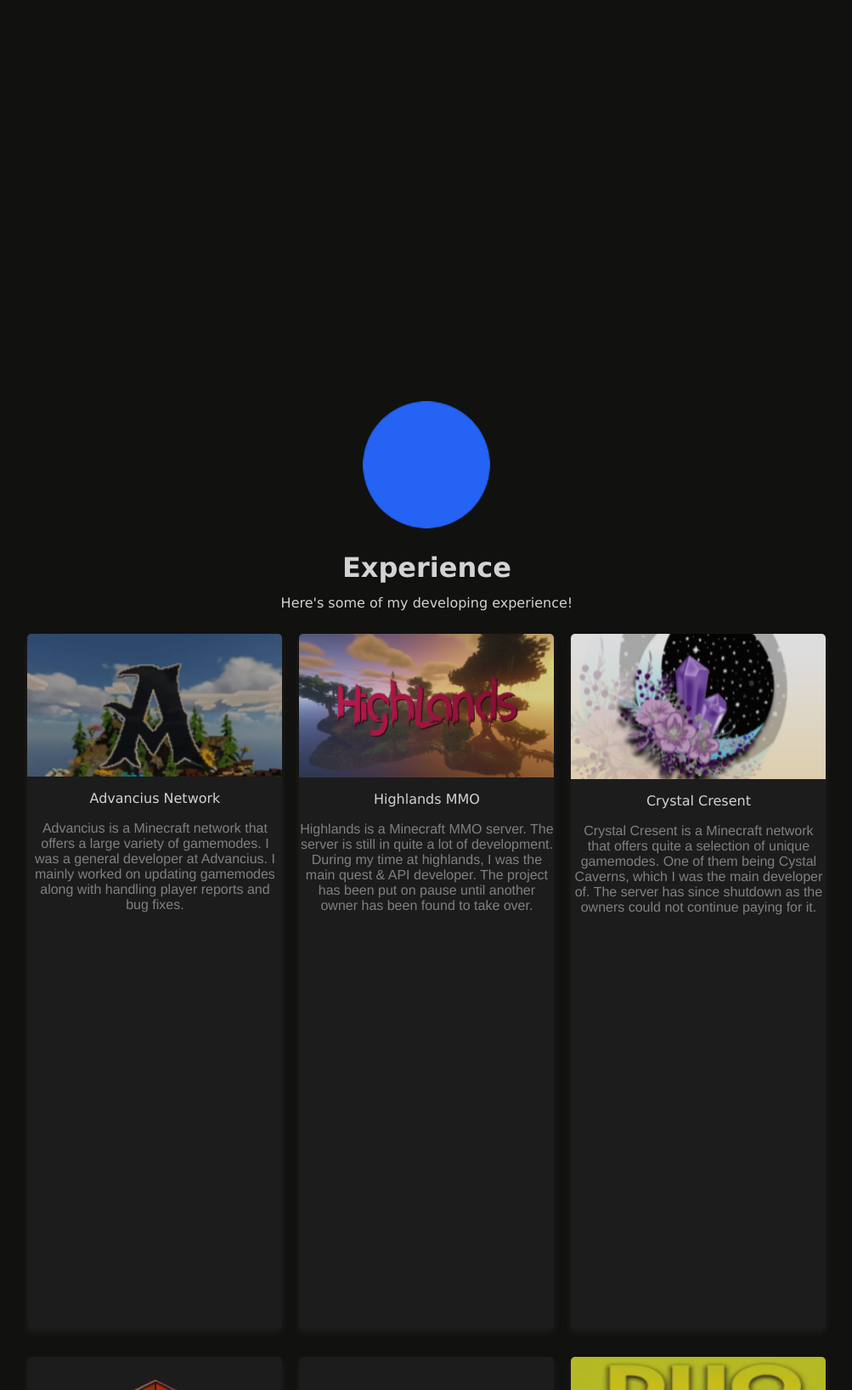
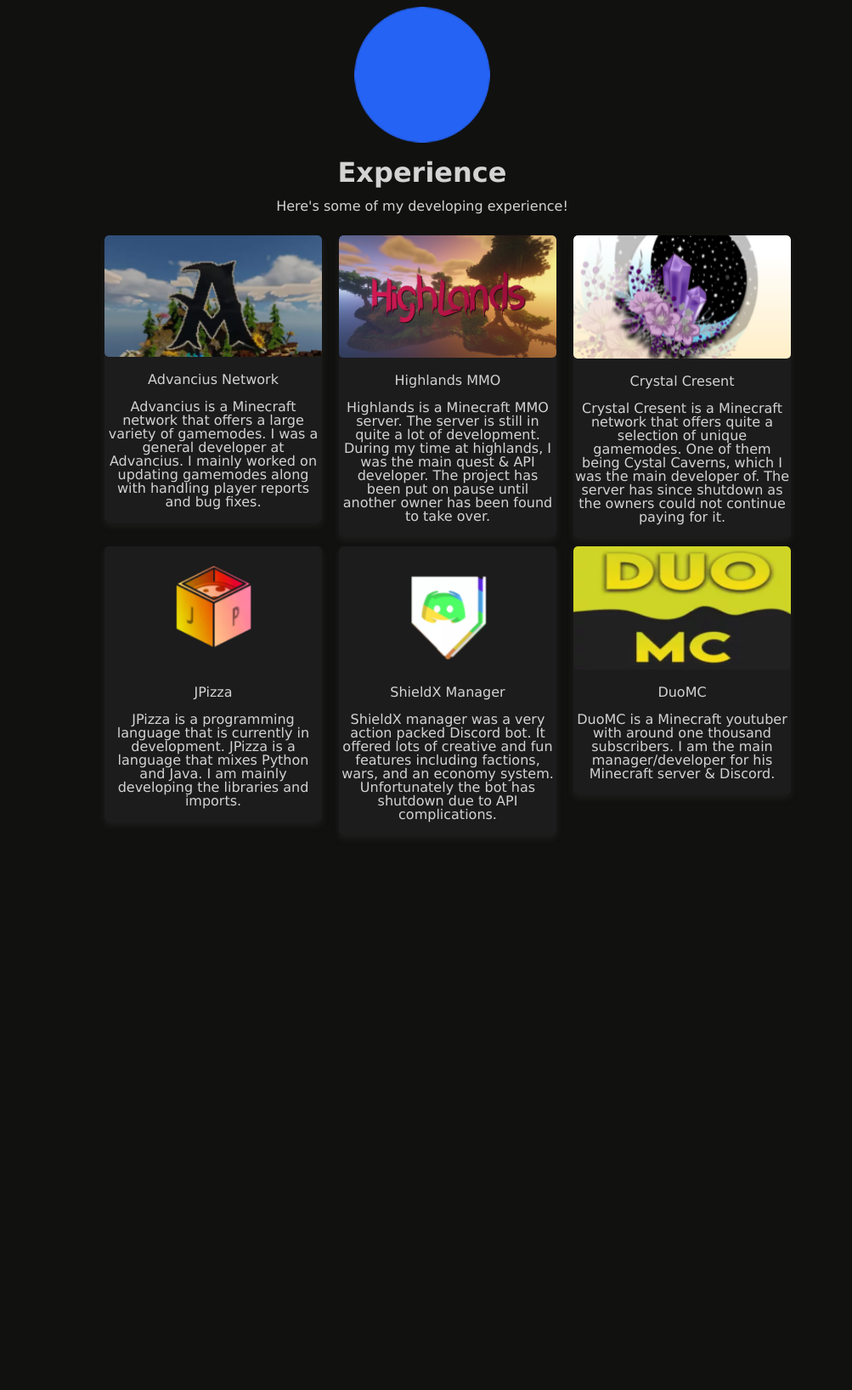
Before and after one commit to Blurmit/My-Website, a PHP site: page /experience.html in a window 1280 px wide. Shown: the whole page at 85% size, without its empty margins (143-1146 px from the left). Run offline with PHP 8.4, Linux system fonts and the light colour scheme.

Commit message:
Website Revamp

```diff
--- /dev/null
+++ b/css/experience.css
@@ -0,0 +1,82 @@
+:root {
+    --background: #111110;
+}
+
+body {
+    background: var(--background);
+
+    font-family: 'Verdana', Sans-serif;
+    line-height: 1;
+    text-align: center;
+    color: lightgray;
+
+    overflow-x: hidden;
+    align: center;
+}
+
+.profile-container {
+    display: inline;
+    justify-content: center;
+    position: relative;
+    align: center;
+}
+
+.profile-image {
+    border-radius: 50%;
+    -moz-border-radius: 50%;
+    -webkit-border-radius: 50%;
+    -o-border-radius: 50%;
+
+    width: 10rem;
+    height: 10rem;
+}
+
+.title-text {
+    font-weight: bold;
+    font-size: 2rem;
+
+    line-height: 0;
+}
+
+.subtitle-text {
+    font-weight: normal;
+    font-size: 1rem;
+
+    line-height: 1;
+}
+
+.cards-container {
+    position: fixed;
+    display: table;
+
+    justify-content: center;
+    align: center;
+
+    width: 70%;
+    left: 20%;
+}
+
+.card {
+    box-shadow: 0 4px 8px 0 rgb(89 86 86 / 20%);
+    border-radius: 5px;
+    transition: 0.5s;
+
+    overflow: hidden;
+    background-color: #1c1c1d;
+    margin: 10px 10px auto;
+
+    width: 20vw;
+    float: left;
+
+    cursor: pointer;
+}
+
+.card:hover {
+    opacity: 0.5;
+}
+
+.card-image {
+    border-radius: 5px;
+    width: 100%;
+    height: 15%;
+}
--- a/css/styles.css
+++ /dev/null
@@ -1,156 +0,0 @@
-:root {
-    --background: #000000;
-    --foreground: #111110;
-}
-
-body {
-    background: var(--foreground);
-}
-
-h1 {
-    font-family: 'Verdana', Sans-serif;
-    height: 0;
-    color: lightgray;
-    line-height: 1.5;
-    text-align: center;
-}
-
-a {
-  text-decoration: none;
-}
-
-.card:hover {
-  opacity: 0.85;
-  background-color: #2d2d2f233a2b245;
-}
-
-.text {
-    font-family: 'Verdana', Sans-serif;
-    height: 35px;
-    color: lightgray;
-    text-align: center;
-}
-
-.main-img {
-    border-radius: 50%;
-    -moz-border-radius: 50%;
-    -webkit-border-radius: 50%;
-    -o-border-radius: 50%;
-    margin-left: auto;
-    margin-right: auto;
-    height: 150px;
-    display: flex;
-}
-
-.texty {
-    font-family: 'Verdana', Sans-serif;
-    height: 20px;
-    color: lightgray;
-    text-align: center;
-}
-
-.gray-p {
-  font-family: 'Helvetica', Sans-serif;
-  color: gray;
-  font-size: medium;
-  text-align: center;
-}
-
-.vbar {
-    background-color: var(--background);
-    left: 0;
-    top: 0;
-    height: 100%;
-    width: 8%;
-    position: fixed;
-}
-
-button {
-  background-color: #1e2124;
-  color: white;
-  padding: 14px 20px;
-  margin: 8px 330px;
-  border: none;
-  cursor: pointer;
-  width: 50%;
-}
-
-.main-image {
-    border-radius: 50%;
-    -moz-border-radius: 50%;
-    -webkit-border-radius: 50%;
-    -o-border-radius: 50%;
-    margin-left: auto;
-    margin-right: auto;
-    height: 150px;
-    display: flex;
-}
-
-.main-image:hover {
-  opacity: 0.8;
-}
-
-.text-container {
-  bottom: 50%;
-}
-
-.button-images {
-    border-radius: 50%;
-    -moz-border-radius: 50%;
-    -webkit-border-radius: 50%;
-    -o-border-radius: 50%;
-    margin-left: auto;
-    margin-right: auto;
-}
-
-.button-images:hover {
-  opacity: 0.8;
-}
-
-.card {
-  box-shadow: 0 4px 8px 0 rgb(89 86 86 / 20%);
-  transition: 0.3s;
-  border-radius: 5px;
-  height: 50%;
-  background-color: #1c1c1d;
-  margin: 10px 10px auto;
-}
-
-img {
-  border-radius: 5px 5px 0 0;
-}
-
-.container {
-  position: fixed;
-  left: 0;
-  bottom: 33%;
-  width: 100%;
-}
-
-.cards {
-  overflow: hidden;
-  position: absolute;
-  width: 99.6%;
-  height: 100%;
-  bottom: -45%;
-  display: flex;
-  justify-content: center;
-}
-
-.cards-2 {
-  overflow: hidden;
-  position: absolute;
-  width: 99.6%;
-  height: 100%;
-  bottom: -97%;
-  display: flex;
-  justify-content: center;
-}
-
-.profile-container {
-  overflow: hidden;
-  position: absolute;
-  justify-content: center;
-  bottom: 55%;
-  width: 99.6%;
-}
--- a/experience.html
+++ b/experience.html
@@ -1,81 +1,71 @@
+<!DOCTYPE html>
 <html lang="en">
+  <head>
+    <title>Blurmit | Experience</title>
 
-<head>
     <meta charset="UTF-8">
     <meta name="viewport" content="width=device-width, initial-scale=1">
-<title>Blurmit | Experience</title>
-<link rel="icon" href="../assets/blurmit.png" class="main-image">
-<link href="../css/styles.css" rel="stylesheet">
+    <meta lang="en">
+
+    <link rel="icon" href="/assets/blurmit.png">
+    <link href="/css/experience.css" rel="stylesheet">
   </head>
 
   <body>
-
     <div class="profile-container">
-<a href="../">
-  <img src="../assets/blurmit.png" class="main-image" draggable="false">
-</a>
-<h1 class="text">Experience</h1>
-<p class="texty">Here's some of my developing experience!</p>
+      <img src="/assets/blurmit.png" class="profile-image">
+      <p class="title-text">Experience</p>
+      <p class="subtitle-text">Here's some of my developing experience!</p>
     </div>
 
-<div class="cards">
-
-  <div class="card" style="width:100%;max-width:300px;">
-    <a href="https://www.advancius.net/">
-    <img src="../assets/advancius.png" style="width:100%;opacity:0.85">
+    <div class="cards-container">
+      <div class="card">
+        <img src="/assets/advancius.png" class="card-image">
         <div class="card-container">
           <p class="texty">Advancius Network</p>
           <p class="gray-p">Advancius is a Minecraft network that offers a large variety of gamemodes. I was a general developer at Advancius. I mainly worked on updating gamemodes along with handling player reports and bug fixes.</p>
         </div>
-    </a>
       </div>
-  <div class="card" style="width:100%;max-width:300px;">
-    <img src="../assets/highlands.png" style="width:100%;opacity:0.85">
+
+      <div class="card">
+        <img src="/assets/highlands.png" class="card-image">
         <div class="card-container">
           <p class="texty">Highlands MMO</p>
           <p class="gray-p">Highlands is a Minecraft MMO server. The server is still in quite a lot of development. During my time at highlands, I was the main quest &amp; API developer. The project has been put on pause until another owner has been found to take over.</p>
         </div>
       </div>
-  <div class="card" style="width:100%;max-width:300px;">
-    <img src="../assets/cystal.png" style="width:100%;opacity:0.85">
+
+      <div class="card">
+        <img src="/assets/cystal.png" class="card-image">
         <div class="card-container">
           <p class="texty">Crystal Cresent</p>
           <p class="gray-p">Crystal Cresent is a Minecraft network that offers quite a selection of unique gamemodes. One of them being Cystal Caverns, which I was the main developer of. The server has since shutdown as the owners could not continue paying for it.</p>
         </div>
       </div>
 
-</div>
-
-<div class="cards-2">
-
-  <div class="card" style="width:100%;max-width:300px;">
-    <a href="https://jpizza.tk/">
-    <img src="../assets/jpizza.png" style="width:100%;opacity:0.85">
+      <div class="card">
+        <img src="/assets/jpizza.png" class="card-image">
         <div class="card-container">
           <p class="texty">JPizza</p>
           <p class="gray-p">JPizza is a programming language that is currently in development. JPizza is a language that mixes Python and Java. I am mainly developing the libraries and imports.</p>
         </div>
-    </a>
       </div>
-  <div class="card" style="width:100%;max-width:300px;">
-    <a href="https://discord.gg/JGbeMWnf8h">
-    <img src="../assets/shieldx.png" style="width:100%;opacity:0.85">
+
+      <div class="card">
+        <img src="/assets/shieldx.png" class="card-image">
         <div class="card-container">
           <p class="texty">ShieldX Manager</p>
           <p class="gray-p">ShieldX manager was a very action packed Discord bot. It offered lots of creative and fun features including factions, wars, and an economy system. Unfortunately the bot has shutdown due to API complications.</p>
        </div>
-    </a>
       </div>
-  <div class="card" style="width:100%;max-width:300px;">
-    <img src="../assets/duomc.png" style="width:100%;opacity:0.85">
+
+      <div class="card">
+        <img src="/assets/duomc.png" class="card-image">
         <div class="card-container">
           <p class="texty">DuoMC</p>
           <p class="gray-p">DuoMC is a Minecraft youtuber with around one thousand subscribers. I am the main manager/developer for his Minecraft server &amp; Discord.</p>
         </div>
       </div>
-
     </div>
-
   </body>
-
 </html>
```
Also changed, not shown: 400.html (deleted, +0 -28 lines), 403.html (deleted, +0 -28 lines), 404.html (+3 -13 lines), api/index.php (deleted, +0 -40 lines), css/errors.css (+6 -62 lines), css/home.css (added, +87 -0 lines), home.html (added, +27 -0 lines), vercel.json. Lines whose indentation alone changed are shown as unchanged.
